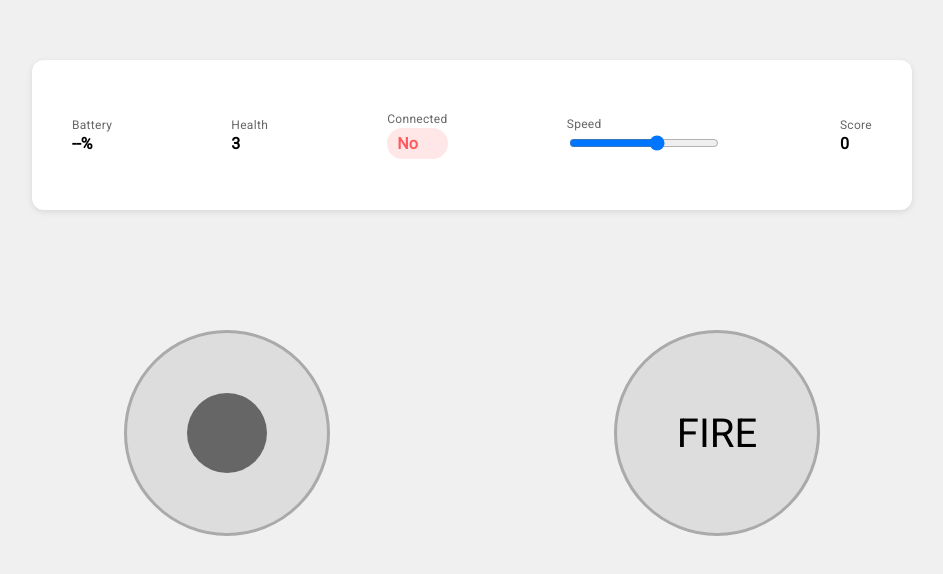
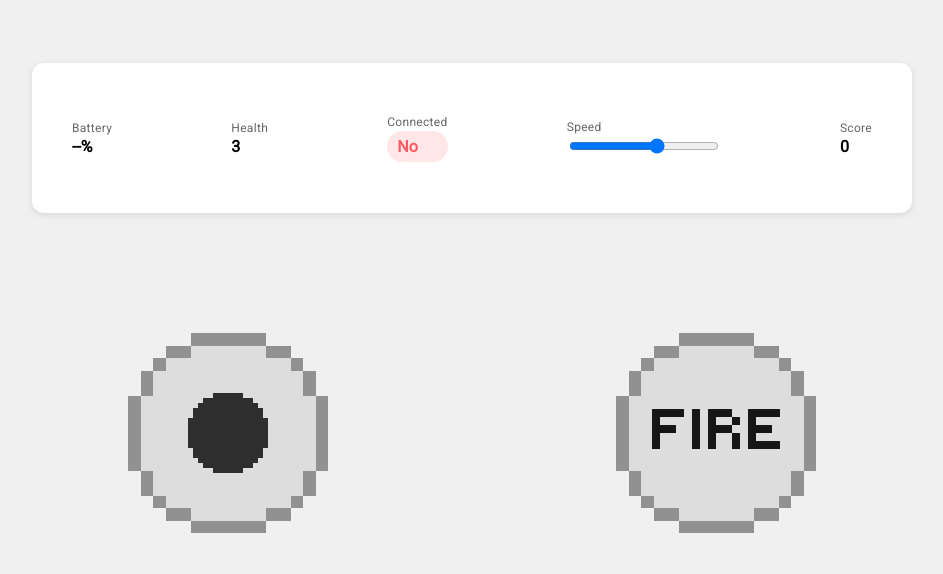
Before and after one commit to clawrobot/laser-cars, a plain HTML site: page index.html in a window 1280 px wide. Shown: the part 110-684 px from the top of the page, without its empty margins (168-1111 px from the left). Drawn offline with Linux system fonts and the light colour scheme.

Commit message:
Add pixel art

```diff
--- a/style.css
+++ b/style.css
@@ -37,27 +37,75 @@ body {
 #fireText {
     color:black;
     font-size: 40px;
+    /* hide the text when using a static image asset for FIRE */
+    display: none;
+}
+
+/* show an image inside the fire button using a pseudo-element so HTML doesn't need to change
+   place your image at assets/fire.png */
+#fire::after {
+    content: "";
+    position: absolute;
+    left: 50%;
+    top: 50%;
+    transform: translate(-50%, -50%);
+    width: 128px; /* adjust to taste */
+    height: 128px;
+    background-image: url('assets/fire.png');
+    background-position: center;
+    background-repeat: no-repeat;
+    background-size: contain;
+    image-rendering: pixelated;
+    image-rendering: crisp-edges;
+    pointer-events: none; /* allow clicks to pass to the button */
 }
 
 .joystick, .fire {
     width: 200px;
     height: 200px;
-    border-radius: 50%;
-    background: #ddd;
-    border: 3px solid #aaa;
+    background-color: transparent; /* fallback color if no image provided */
     position: relative;
-    touch-action: none;
+    touch-action: none; /* keep the movable stick visually inside the circular base */
 }
+
+
 
 .stick {
     width: 80px;
     height: 80px;
-    border-radius: 50%;
-    background: #666;
+    /* Use pixel-art image for the movable stick. Put your image at assets/joystick.png */
+    background-color: transparent; /* fallback */
+    background-image: url('assets/joystick.png');
+    background-position: center;
+    background-repeat: no-repeat;
+    background-size: contain; /* use 'cover' to fully fill and crop, or 'contain' to show whole image */
+    /* Keep pixel art crisp when scaled */
+    image-rendering: pixelated;
+    image-rendering: crisp-edges;
     position: absolute;
     top: 50%;
     left: 50%;
     transform: translate(-50%, -50%);
+}
+
+/* Use a separate image for the joystick base (place at assets/joystick-base.png) */
+#joystick {
+    background-image: url('assets/joystick-base.png');
+    background-position: center;
+    background-repeat: no-repeat;
+    background-size: cover; /* fill and crop to the circular area */
+    image-rendering: pixelated; /* keep pixel art crisp */
+    image-rendering: crisp-edges;
+}
+
+/* Use the same base image for the fire button */
+#fire {
+    background-image: url('assets/joystick-base.png');
+    background-position: center;
+    background-repeat: no-repeat;
+    background-size: cover;
+    image-rendering: pixelated;
+    image-rendering: crisp-edges;
 }
 
 /* Info panel container */
```
Also changed, not shown: assets/fire.png (added), assets/fire1.png (added), assets/fire2.png (added), assets/joystick-base.png (added), assets/joystick.png (added), assets/joystick1.png (added), assets/joystick2.png (added).
